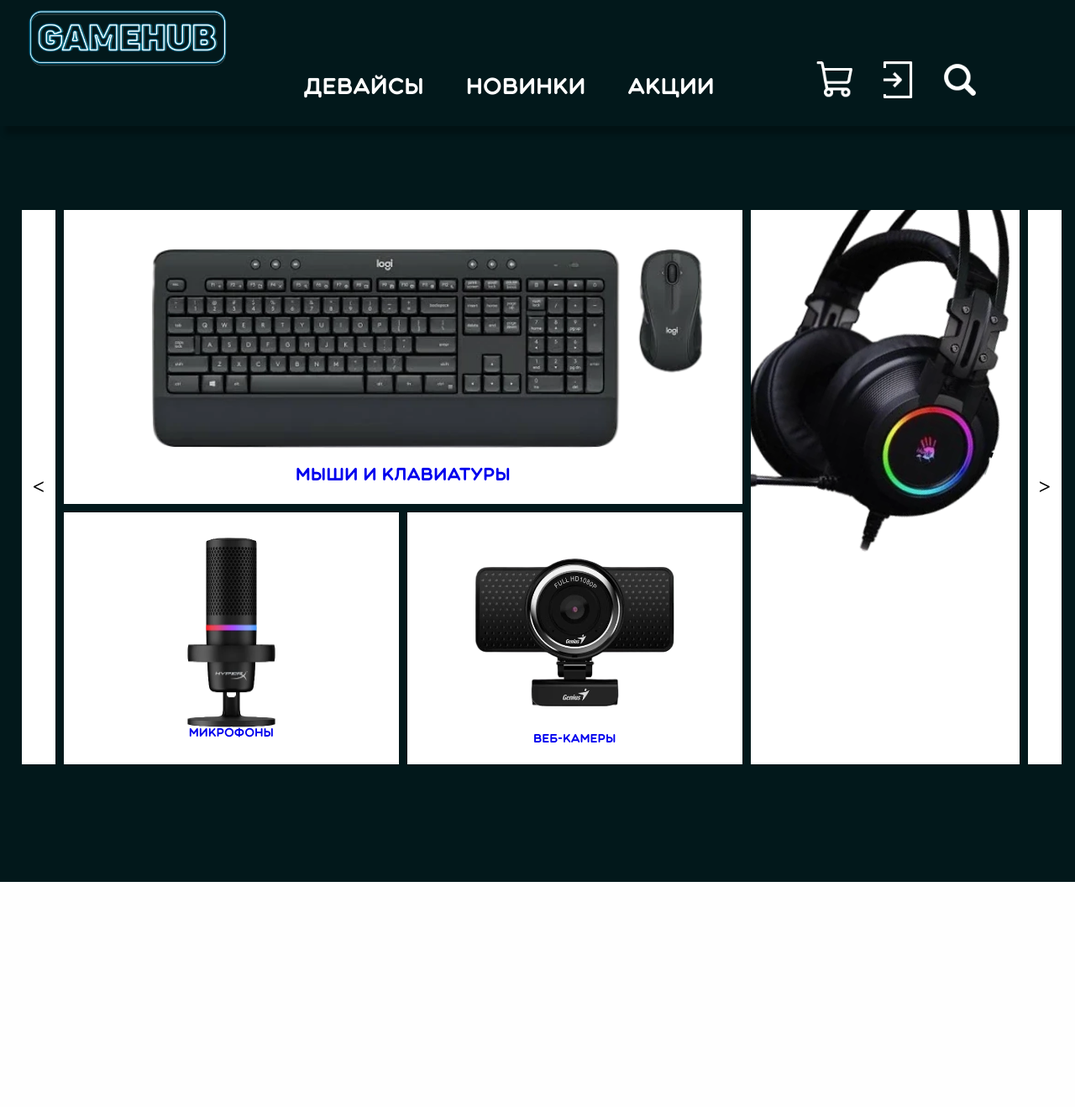
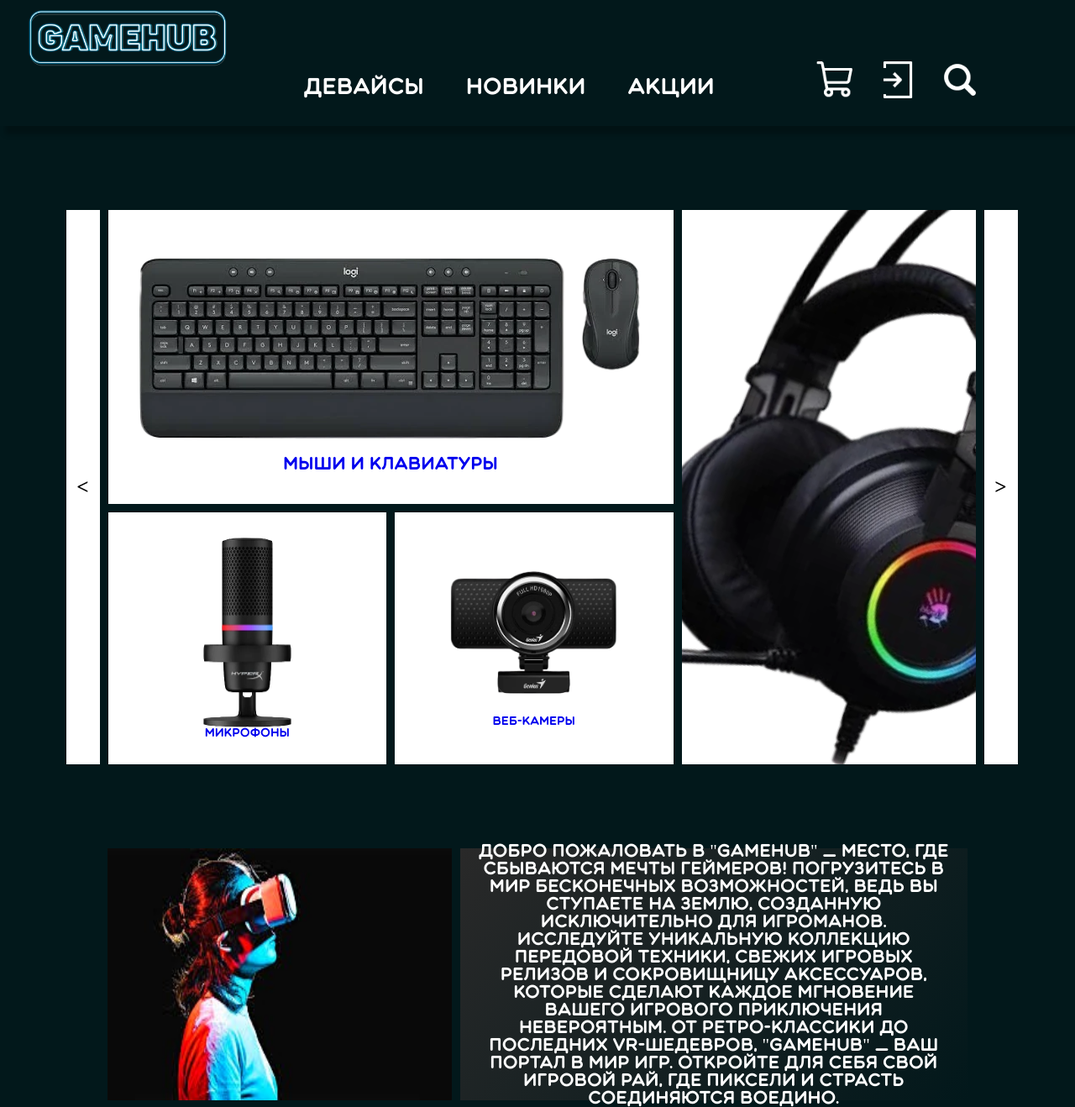
Before and after one commit to coffee1310/Gamehub, a Django app: page / in a window 1280 px wide. Shown: the whole page at 84% size. Before the commit the page ends 1050 px from the top, so only its background shows below. Run offline with Django 4.2, Linux system fonts and the light colour scheme.

Commit message:
slider fixed

```diff
--- a/app/static/app/css/style.css
+++ b/app/static/app/css/style.css
@@ -181,10 +181,18 @@ body {
 
 /* home page  */
 
+.slider {
+	display: flex;
+	justify-content: center;
+}
+
 .slide-one {
 	display: flex;
 	justify-content: center;
 	position: relative;
+}
+
+.slide-one-content {
 }
 
 .slide-btn-left {
@@ -211,7 +219,7 @@ body {
 .mouse-and-keyboard {
 	display: flex;
 	flex-direction: column;
-	width: 120%;
+	width: inherit;
 	text-align: center;
 	height: 350px;
 	overflow: hidden;
@@ -221,7 +229,7 @@ body {
 }
 
 .mouse-and-keyboard img {
-	width: 110%;
+	width: inherit;
 }
 
 .mouse-and-keyboard span {
@@ -232,7 +240,7 @@ body {
 	display: flex;
 	justify-content: center;
 	align-items: center;
-	width: 120%;
+	width: inherit;
 }
 
 .microphone-and-camera div {
@@ -266,17 +274,56 @@ body {
 }
 
 .headphones {
-    height: 660px;
+    min-width: 350px;
     width: 25%;
-    margin-left: 145px;
+    margin-left: 10px;
     background-color: white;
     overflow: hidden;
     text-align: center;
     position: relative;
 }
 
+.headphones a {
+	position: absolute;
+}
+
 .headphones img {
 	width: 100%;
+	min-height: 400px;
+	min-width: 500px;
 	transform: rotate(20deg);
     margin-top: -50px;
+    margin-left: -200px;
 }
+
+.description-1 {
+    display: flex;
+    align-items: center;
+    margin: 0 auto;
+    width: 80%;
+    height: 300px;
+    margin-top: 100px;
+}
+
+.description-1 img {
+    width: 40%;
+    height: 100%;
+}
+
+.description-1 div {
+    margin-left: 10px;
+    height: 300px;
+    background: linear-gradient(129deg, #292929 0%, rgba(89, 89, 89, 0.00) 100%);
+    padding: 20px;
+    display: flex;
+    flex-direction: column;
+    justify-content: center;
+
+}
+
+.description-1 span {
+    font-size: 150%;
+    text-align: center;
+    color: white;
+    width: 100%;
+}
--- a/app/templates/app/index.html
+++ b/app/templates/app/index.html
@@ -2,8 +2,8 @@
 {% load static %}
 {% block content %}
 <div class="slider">
+	<button class="slide-btn-left"><</button>
 	<div class="slide-one">
-		<button class="slide-btn-left"><</button>
 		<div class="slide-one-content">
 			<div class="mouse-and-keyboard">
 				<a href="#"><img src="{% static 'app/img/mouse_and_keyboard.png' %}"></a>
@@ -21,11 +21,22 @@
 					<span><a href="#">Веб-камеры</a></span>
 				</div>
 			</div>
+
 		</div>
+
 		<div class="headphones">
 			<a href="#"><img src="{% static 'app/img/headphones.png' %}"></a>
 		</div>
-		<button class="slide-btn-right">></button>
+
+	</div>
+	<button class="slide-btn-right">></button>
+</div>
+<div>
+	<div class="description-1">
+		<img src="{% static 'app/img/women.jpg' %}">
+		<div>
+			<span>Добро пожаловать в "GameHub" – место, где сбываются мечты геймеров! Погрузитесь в мир бесконечных возможностей, ведь вы ступаете на землю, созданную исключительно для игроманов. Исследуйте уникальную коллекцию передовой техники, свежих игровых релизов и сокровищницу аксессуаров, которые сделают каждое мгновение вашего игрового приключения невероятным. От ретро-классики до последних VR-шедевров, "GameHub" – ваш портал в мир игр. Откройте для себя свой игровой рай, где пиксели и страсть соединяются воедино.</span>
+		</div>
 	</div>
 </div>
 {% endblock %}
```
Also changed, not shown: app/static/app/img/table.jpg (added), app/static/app/img/women.jpg (added).
